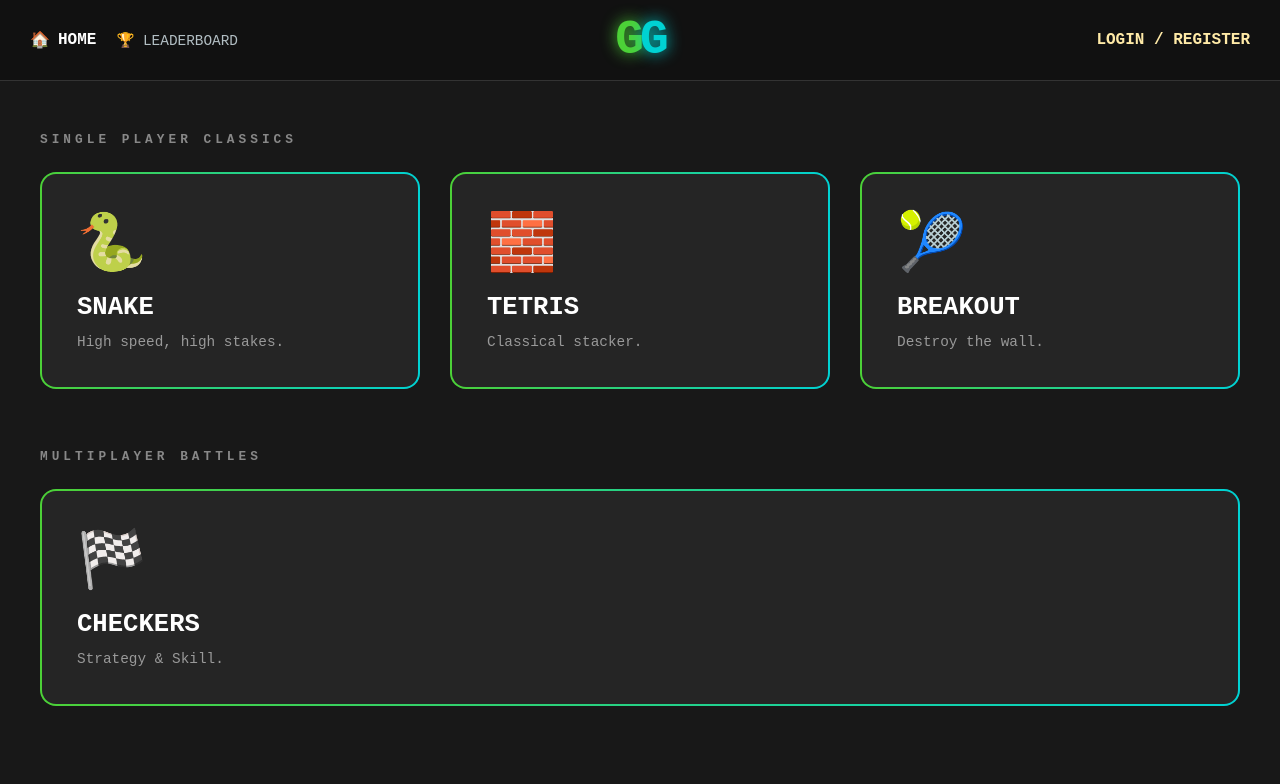
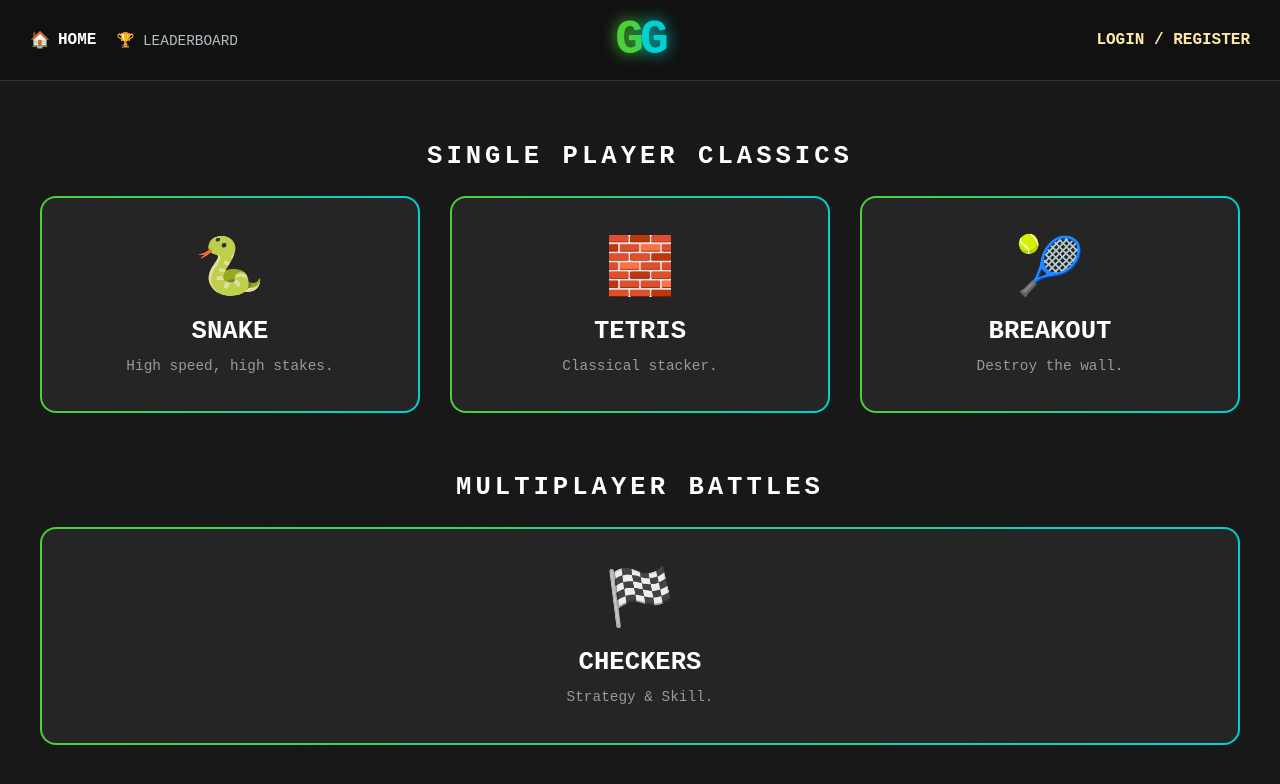
Before and after one commit to kaleb623/online-arcade, a React (Vite) app in the folder online-arcade/client/: page / in a window 1280 px wide. Shown: the top 784 px of the page. Built offline with nearby package versions, Linux system fonts and the light colour scheme; no server answers.

Commit message:
Social / Presence / Styling2

```diff
--- a/online-arcade/client/src/pages/Home.jsx
+++ b/online-arcade/client/src/pages/Home.jsx
@@ -28,13 +28,15 @@ function Home() {
           color: #fff;
           display: flex;
           flex-direction: column;
+          /* CENTER CONTENT ADDITIONS */
+          align-items: center;
+          text-align: center;
+          /* ------------------------ */
           padding: 35px;
           border-radius: 16px;
           transition: transform 0.2s;
 
           /* THE PERMANENT GRADIENT BORDER TRICK */
-          /* 1. The inner box is solid dark grey (#252525) */
-          /* 2. The border area is the Green->Cyan Gradient */
           background:
             linear-gradient(#252525, #252525) padding-box,
             linear-gradient(90deg, #4cd137, #00d2d3) border-box;
@@ -50,7 +52,7 @@ function Home() {
 
       {gameCategories.map((cat, idx) => (
         <div key={idx} style={{ marginBottom: '60px' }}>
-          <h2 style={{ letterSpacing: '4px', color: '#888', fontSize: '0.8rem', marginBottom: '25px', textTransform: 'uppercase' }}>{cat.title}</h2>
+          <h2 style={{ letterSpacing: '4px', color: '#ffffff', fontSize: '1.6rem', textAlign: 'center', marginBottom: '25px', textTransform: 'uppercase' }}>{cat.title}</h2>
           <div style={{ display: 'grid', gridTemplateColumns: 'repeat(auto-fit, minmax(280px, 1fr))', gap: '30px' }}>
             {cat.games.map((game) => (
               <Link key={game.name} to={game.path} className="gg-card">
```
